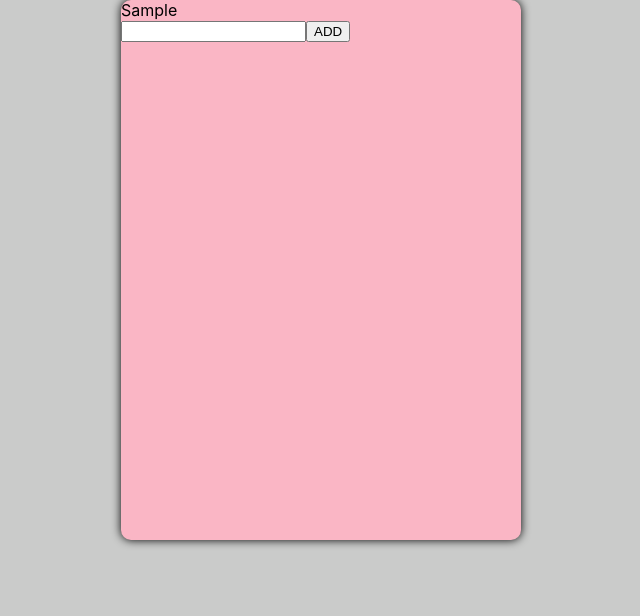
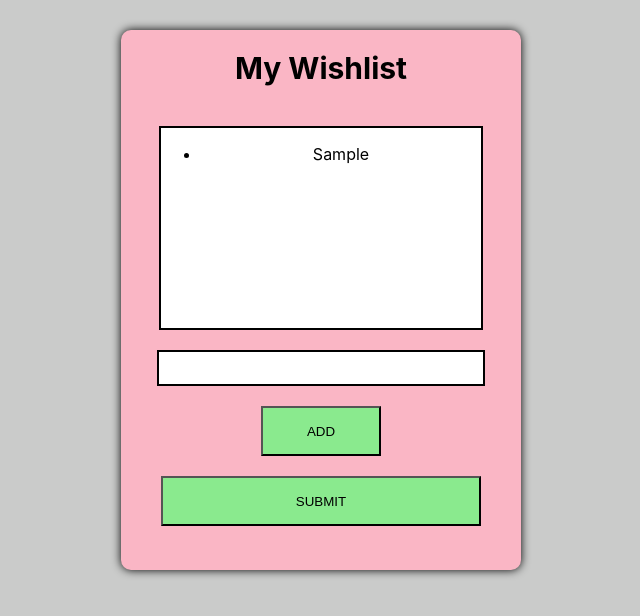
Before and after one commit to chenpoyi/santa-wish-list, a React (Create React App) app: page / in a window 1280 px wide. Both pictures are taken after typing "Sample" into the empty fields and a click on the button "ADD". Shown: the top 616 px of the page, without its empty margins (319-959 px from the left). Built offline with nearby package versions, Linux system fonts and the light colour scheme.

Commit message:
Finish styling

```diff
--- a/src/App.jsx
+++ b/src/App.jsx
@@ -26,36 +26,31 @@ const App = function (props) {
     setInput('');
     props.addItem(input);
   };
+
+  const generateList = () => {
+    return props.wishList.map((item) => {
+      return <li>
+      {item}
+    </li>
+    })
+  };
+
   return (
       <div className="wrapper">
-      <Wishlist items={props.wishList}/>
+        <h1>My Wishlist</h1>
+      <div className="wishlist">
+        <ul>
+        {generateList()}
+        </ul>
+      </div>
       <input value={input} onChange={(e) => {handleChange(e)}}/>
-      <button onClick={()=>{handleAdd()}}>ADD</button>
+      <button id={'add-button'} onClick={()=>{handleAdd()}}>ADD</button>
+      <button id={'submit-button'}>SUBMIT</button>
       </div>
 
   );
 };
 
-const Wishlist = function(props){
 
-  const generateList = () => {
-    return props.items.map((item) => {
-      return <WishlistItem item />
-    })
-  }
-  return(
-    <div>
-      {props.items}
-    </div>
-  )
-}
-
-const WishlistItem = function(props){
-  return(
-    <li>
-      {props.item}
-    </li>
-  )
-}
 
 export default connect(mapStateToProps, mapDispatchToProps) (App);
--- a/src/index.css
+++ b/src/index.css
@@ -1,25 +1,56 @@
 body {
   margin: 0;
-  font-family: -apple-system, BlinkMacSystemFont, 'Segoe UI', 'Roboto', 'Oxygen',
-    'Ubuntu', 'Cantarell', 'Fira Sans', 'Droid Sans', 'Helvetica Neue',
+  font-family: -apple-system, BlinkMacSystemFont, "Segoe UI", "Roboto", "Oxygen",
+    "Ubuntu", "Cantarell", "Fira Sans", "Droid Sans", "Helvetica Neue",
     sans-serif;
   -webkit-font-smoothing: antialiased;
   -moz-osx-font-smoothing: grayscale;
+  text-align: center;
   display: flex;
   justify-content: center;
   align-items: center;
-  background-color: rgba(202,203,202,255);
+  background-color: rgba(202, 203, 202, 255);
 }
 
 code {
-  font-family: source-code-pro, Menlo, Monaco, Consolas, 'Courier New',
+  font-family: source-code-pro, Menlo, Monaco, Consolas, "Courier New",
     monospace;
 }
 
-.wrapper{
-  background-color: rgba(250,182,197,255);
+.wrapper {
+  background-color: rgba(250, 182, 197, 255);
   height: 540px;
   width: 400px;
   border-radius: 10px;
   box-shadow: 0px 0px 10px black;
+  display: flex;
+  flex-direction: column;
+  align-items: center;
+  margin: 30px;
 }
+
+.wrapper > * {
+  width: 80%;
+  margin-top: 20px;
+}
+
+h1 {
+  font-size: 30px;
+}
+
+.wishlist {
+  background-color: white;
+  height: 200px;
+  border: 2px solid black;
+}
+input {
+  height: 30px;
+  border: 2px solid black;
+}
+button {
+  background-color: rgba(138, 234, 142, 255);
+  height: 50px;
+}
+#add-button {
+  width: 30%;
+}
```
